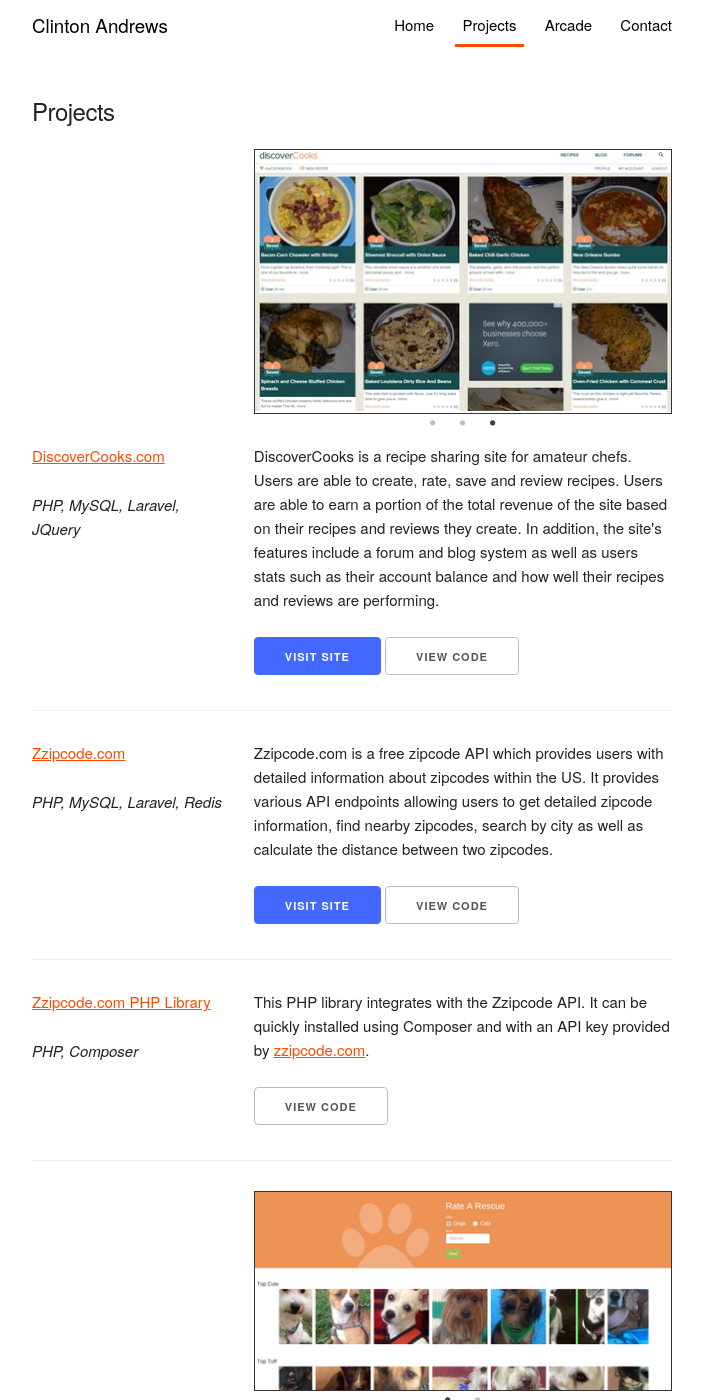
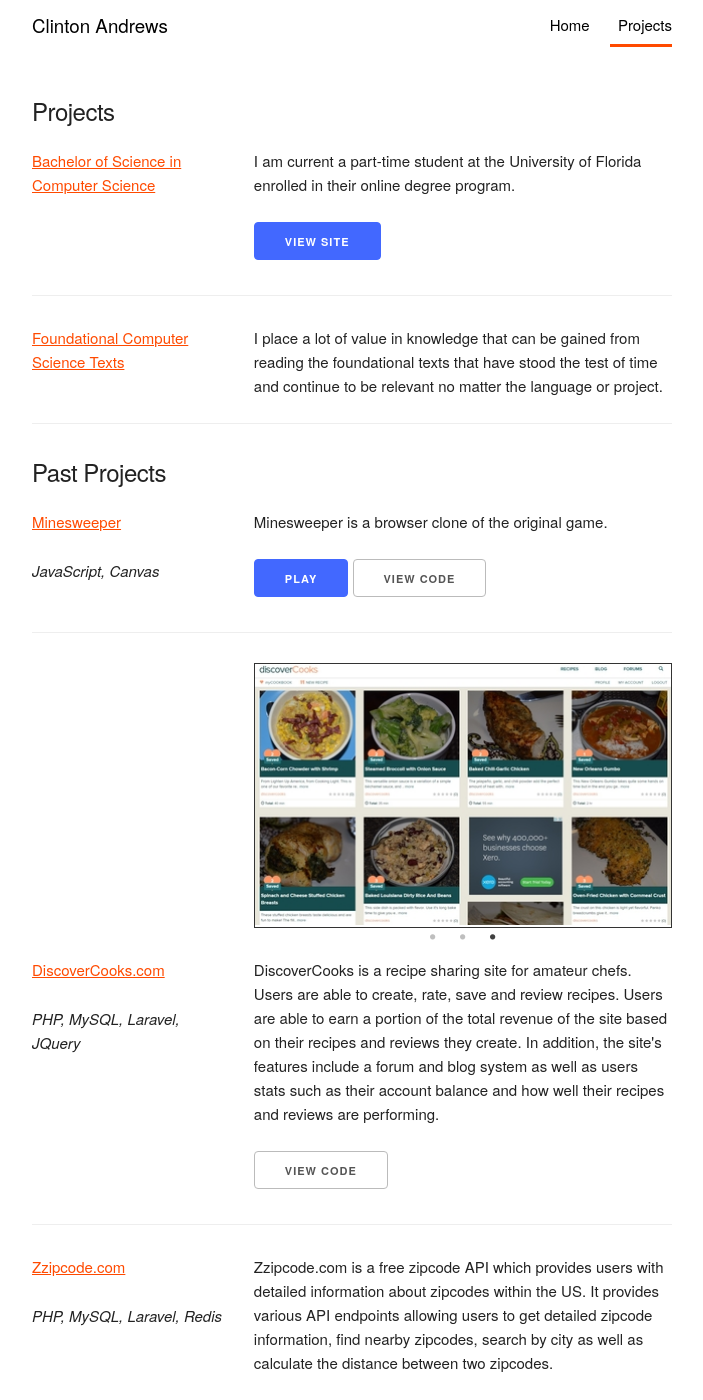
Before and after one commit to candrews800/candrews800.github.io, a Jekyll site: the page built from projects.html, in a window 1280 px wide and 1400 px high. Shown: the whole window, without its empty margins (288-991 px from the left). Built offline with Jekyll 4.4.1, drawn with Linux system fonts in a browser that asks for light colours; nearby versions of some CDN libraries; some of the changed text lies outside the part shown.

```diff
--- a/_includes/footer.html
+++ b/_includes/footer.html
@@ -2,8 +2,7 @@
     <hr />
     <p>
         Clinton Andrews <br />
-        Web Developer <br />
-        candrews800@gmail.com
+        <a href="{{ site.baseurl }}/contact.html">Contact</a>
     </p>
 </footer>
 
--- a/_includes/header.html
+++ b/_includes/header.html
@@ -28,9 +28,7 @@
         <ul>
             <li{% if page.url == '/index.html' %} class="active" {% endif %}><a href="{{ site.baseurl }}/">Home</a></li>
             <li{% if page.url == '/projects.html' %} class="active" {% endif %}><a href="{{ site.baseurl }}/projects.html">Projects</a></li>
-            <li{% if page.url == '/arcade.html' %} class="active" {% endif %}><a href="{{ site.baseurl }}/arcade.html">Arcade</a></li>
-            <!--<li{% if page.url == '/blog.html' %} class="active" {% endif %}><a href="{{ site.baseurl }}/blog.html">Blog</a></li>-->
-            <li{% if page.url == '/contact.html' %} class="active" {% endif %}><a href="{{ site.baseurl }}/contact.html">Contact</a></li>
+            <!--<li{% if page.url == '/musings.html' %} class="active" {% endif %}><a href="{{ site.baseurl }}/musings.html">Musings</a></li>-->
         </ul>
 
         <label for="navbar-checkbox" class="navbar-handle"></label>
--- a/blog.html
+++ b/musings.html
@@ -1,5 +1,5 @@
 ---
-layout: blog
+layout: musings
 ---
 
 <h5>Blog Posts</h5>
--- a/projects.html
+++ b/projects.html
@@ -5,6 +5,55 @@ layout: default
 <section id="content" class="container">
     <div id="project-list">
         <h5>Projects</h5>
+        <article class="project">
+            <div class="row">
+                <div class="four columns">
+                    <p>
+                        <a href="http://ufonline.ufl.edu/degrees/undergraduate/computer-science/">Bachelor of Science in Computer Science</a>
+                    </p>
+                </div>
+                <div class="eight columns">
+                    <p>
+                        I am current a part-time student at the University of Florida enrolled in their online degree program.
+                    </p>
+                    <p><a href="http://ufonline.ufl.edu/degrees/undergraduate/computer-science/" class="button button-primary">View Site</a></p>
+                </div>
+            </div>
+        </article>
+        <article class="project">
+            <div class="row">
+                <div class="four columns">
+                    <p>
+                        <a href="">Foundational Computer Science Texts</a>
+                    </p>
+                </div>
+                <div class="eight columns">
+                    <p>
+                        I place a lot of value in knowledge that can be gained from reading the foundational texts
+                        that have stood the test of time and continue to be relevant no matter the language or project.
+                    </p>
+                </div>
+            </div>
+        </article>
+        <h5>Past Projects</h5>
+        <article class="project">
+            <div class="row">
+                <div class="four columns">
+                    <p>
+                        <a href="/games/minesweeper">Minesweeper</a>
+                    </p>
+                    <p>
+                        <em>JavaScript, Canvas</em>
+                    </p>
+                </div>
+                <div class="eight columns">
+                    <p>
+                        Minesweeper is a browser clone of the original game.
+                    </p>
+                    <p><a href="/games/minesweeper" class="button button-primary">Play</a> <a href="https://github.com/candrews800/Minesweeper" class="button">View Code</a></p>
+                </div>
+            </div>
+        </article>
         <article class="project">
             <div class="row">
                 <div class="eight offset-by-four columns">
@@ -28,7 +77,7 @@ layout: default
                     <p>
                         DiscoverCooks is a recipe sharing site for amateur chefs. Users are able to create, rate, save and review recipes. Users are able to earn a portion of the total revenue of the site based on their recipes and reviews they create. In addition, the site's features include a forum and blog system as well as users stats such as their account balance and how well their recipes and reviews are performing.
                     </p>
-                    <p><a href="http://discovercooks.com" class="button button-primary">Visit Site</a> <a href="http://github.com/candrews800/discovercooks" class="button">View Code</a></p>
+                    <p><a href="http://github.com/candrews800/discovercooks" class="button">View Code</a></p>
                 </div>
             </div>
         </article>
@@ -45,7 +94,7 @@ layout: default
                 <p>
                     Zzipcode.com is a free zipcode API which provides users with detailed information about zipcodes within the US. It provides various API endpoints allowing users to get detailed zipcode information, find nearby zipcodes, search by city as well as calculate the distance between two zipcodes.
                 </p>
-                <p><a href="http://zzipcode.com" class="button button-primary">Visit Site</a> <a href="http://github.com/candrews800/zipcode_api" class="button">View Code</a></p>
+                <p><a href="http://github.com/candrews800/zipcode_api" class="button">View Code</a></p>
             </div>
         </article>
         <article class="project row">
@@ -84,7 +133,7 @@ layout: default
                     <p>
                         Rate A Rescue works with the <a href="https://www.petfinder.com/developers/api-docs">Petfinder API</a> to allow users to find nearby rescue animals and rate them in a variety of ways.
                     </p>
-                    <p><a href="http://ratearescue.com" class="button button-primary">Visit Site</a> <a href="http://github.com/candrews800/ratearescue" class="button">View Code</a></p>
+                    <p><a href="http://github.com/candrews800/ratearescue" class="button">View Code</a></p>
                 </div>
             </div>
         </article>
```
Also changed, not shown: _posts/2015-03-05-welcome-to-jekyll.markdown (deleted, +0 -26 lines), _posts/2015-07-05-getting-started-with-jekyll.markdown (deleted, +0 -61 lines), _posts/2015-07-15-Pragmatic-Programmer-Five Takeaways.markdown (deleted, +0 -21 lines), _posts/2016-07-14-markdown-overview.markdown (renamed from _posts/2015-07-05-welcome-to-jekyll.markdown, +7 -4 lines), arcade.html (deleted, +0 -24 lines), index.html (+16 -8 lines), _layouts/musings.html (renamed from _layouts/blog.html).
